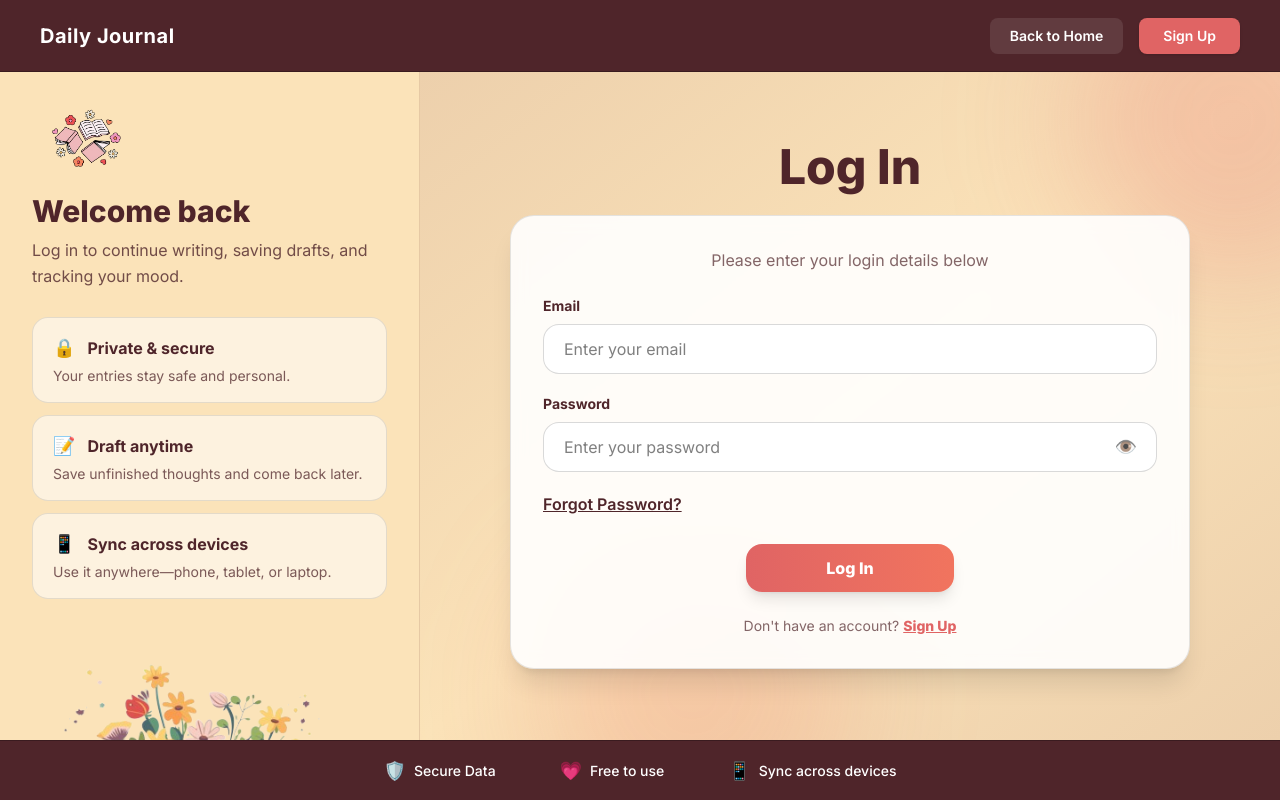
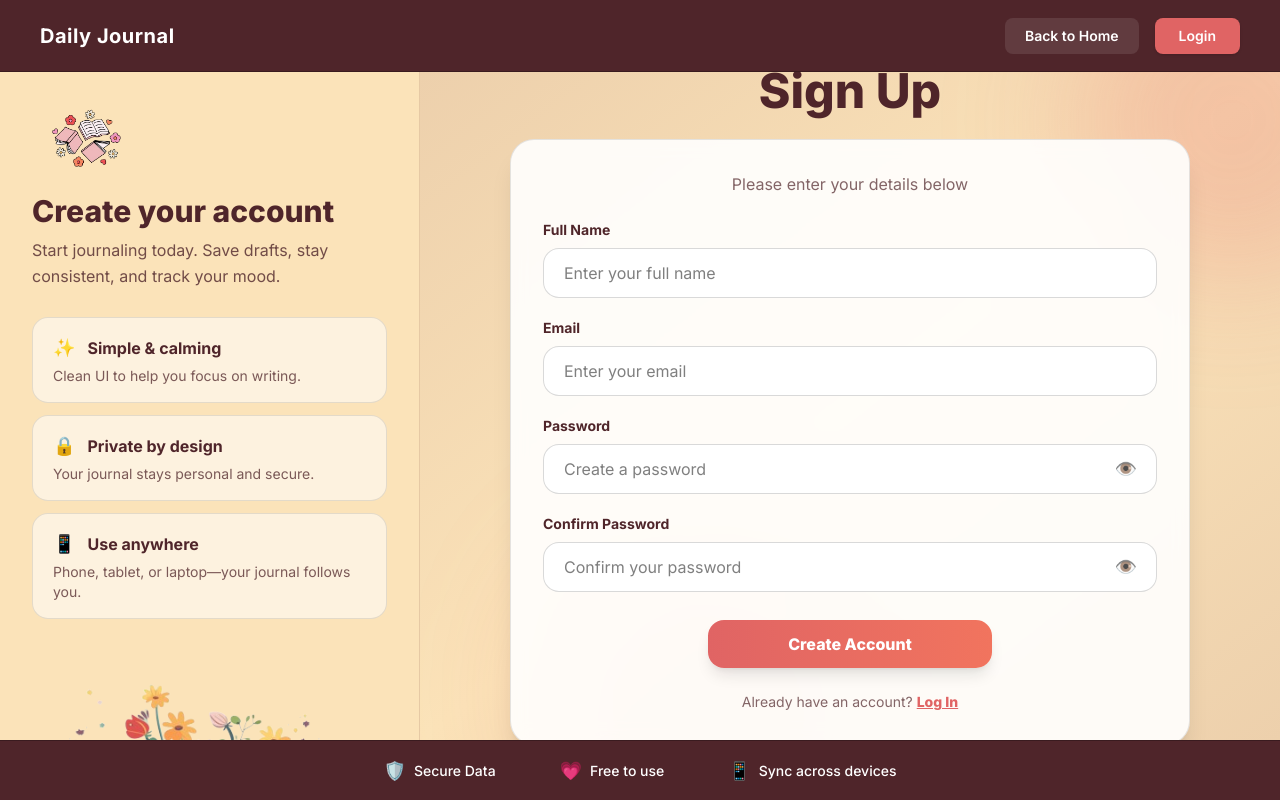
Before and after one commit to yeansreymom25-eng/daily-journal, a Next.js app: page /signup in a window 1280 px wide. Built offline with nearby package versions, Linux system fonts and the light colour scheme; no server answers.

Commit message:
Make UI responsive

```diff
--- a/app/(auth)/signup/page.tsx
+++ b/app/(auth)/signup/page.tsx
@@ -5,29 +5,46 @@ import { useState } from "react";
 import { useRouter } from "next/navigation";
 import { supabase } from "@/lib/supabase";
 
-export default function LoginPage() {
+export default function SignupPage() {
   const router = useRouter();
+  const [fullName, setFullName] = useState("");
   const [email, setEmail] = useState("");
   const [password, setPassword] = useState("");
+  const [confirmPassword, setConfirmPassword] = useState("");
+  const [loading, setLoading] = useState(false);
 
-  // eye toggle state
+  // eye toggle states
   const [showPassword, setShowPassword] = useState(false);
-
-  const [loading, setLoading] = useState(false);
+  const [showConfirmPassword, setShowConfirmPassword] = useState(false);
 
   async function onSubmit(e: React.FormEvent) {
     e.preventDefault();
+
+    if (password !== confirmPassword) {
+      alert("Passwords do not match.");
+      return;
+    }
+
     setLoading(true);
 
-    const { error } = await supabase.auth.signInWithPassword({
+    const { data, error } = await supabase.auth.signUp({
       email,
       password,
+      options: {
+        data: { full_name: fullName },
+      },
     });
 
     setLoading(false);
 
     if (error) {
       alert(error.message);
+      return;
+    }
+
+    if (!data.session) {
+      alert("Account created! Please check your email to confirm.");
+      router.push("/login");
       return;
     }
 
@@ -53,17 +70,17 @@ export default function LoginPage() {
             </Link>
 
             <Link
-              href="/signup"
+              href="/login"
               className="bg-[#e06464] hover:bg-[#f1745e] text-white text-sm px-4 sm:px-6 py-2 rounded-lg font-semibold shadow-sm transition"
             >
-              Sign Up
+              Login
             </Link>
           </div>
         </div>
       </header>
 
-      <main className="relative z-10 flex-1 flex overflow-hidden">
-        {/* Sidebar: hidden on small screens */}
+      <main className="relative z-10 flex flex-1 overflow-hidden">
+        {/* Sidebar hidden on small */}
         <aside className="hidden md:flex relative z-10 w-[420px] bg-[#fbe3b9] border-r border-[#e6c9a4] px-8 py-8 flex-col overflow-hidden">
           <div className="flex flex-col items-start">
             <img
@@ -72,38 +89,38 @@ export default function LoginPage() {
               className="w-[110px] h-auto"
             />
             <h2 className="mt-5 text-3xl font-extrabold text-[#4f252a]">
-              Welcome back
+              Create your account
             </h2>
             <p className="mt-2 text-[#4f252a]/80 text-base leading-relaxed">
-              Log in to continue writing, saving drafts, and tracking your mood.
+              Start journaling today. Save drafts, stay consistent, and track your mood.
             </p>
           </div>
 
           <div className="mt-7 space-y-3">
             <div className="rounded-2xl border border-black/10 bg-white/55 px-5 py-4">
               <div className="flex items-center gap-3 text-[#4f252a] font-bold text-base">
-                <span className="text-lg">🔒</span> Private & secure
+                <span className="text-lg">✨</span> Simple & calming
               </div>
               <p className="mt-1 text-[#4f252a]/75 text-sm">
-                Your entries stay safe and personal.
+                Clean UI to help you focus on writing.
               </p>
             </div>
 
             <div className="rounded-2xl border border-black/10 bg-white/55 px-5 py-4">
               <div className="flex items-center gap-3 text-[#4f252a] font-bold text-base">
-                <span className="text-lg">📝</span> Draft anytime
+                <span className="text-lg">🔒</span> Private by design
               </div>
               <p className="mt-1 text-[#4f252a]/75 text-sm">
-                Save unfinished thoughts and come back later.
+                Your journal stays personal and secure.
               </p>
             </div>
 
             <div className="rounded-2xl border border-black/10 bg-white/55 px-5 py-4">
               <div className="flex items-center gap-3 text-[#4f252a] font-bold text-base">
-                <span className="text-lg">📱</span> Sync across devices
+                <span className="text-lg">📱</span> Use anywhere
               </div>
               <p className="mt-1 text-[#4f252a]/75 text-sm">
-                Use it anywhere—phone, tablet, or laptop.
+                Phone, tablet, or laptop—your journal follows you.
               </p>
             </div>
           </div>
@@ -125,15 +142,29 @@ export default function LoginPage() {
           <div className="relative z-10 h-full flex items-center justify-center px-4 sm:px-6 md:px-10 py-6">
             <div className="w-full max-w-[680px]">
               <h1 className="text-4xl sm:text-5xl font-extrabold text-[#4f252a] text-center mb-6">
-                Log In
+                Sign Up
               </h1>
 
               <div className="bg-white/90 backdrop-blur border border-black/10 rounded-3xl p-6 sm:p-8 shadow-xl">
                 <p className="text-center text-[#4f252a]/70 mb-6 text-base">
-                  Please enter your login details below
+                  Please enter your details below
                 </p>
 
                 <form onSubmit={onSubmit} className="space-y-5">
+                  <div>
+                    <label className="block text-sm font-bold mb-2 text-[#4f252a]">
+                      Full Name
+                    </label>
+                    <input
+                      type="text"
+                      placeholder="Enter your full name"
+                      value={fullName}
+                      onChange={(e) => setFullName(e.target.value)}
+                      className="w-full border border-black/15 rounded-2xl px-5 py-3 text-base outline-none focus:ring-2 focus:ring-[#e06464]/30 bg-white"
+                      required
+                    />
+                  </div>
+
                   <div>
                     <label className="block text-sm font-bold mb-2 text-[#4f252a]">
                       Email
@@ -156,13 +187,12 @@ export default function LoginPage() {
                     <div className="relative">
                       <input
                         type={showPassword ? "text" : "password"}
-                        placeholder="Enter your password"
+                        placeholder="Create a password"
                         value={password}
                         onChange={(e) => setPassword(e.target.value)}
                         className="w-full border border-black/15 rounded-2xl px-5 py-3 pr-14 text-base outline-none focus:ring-2 focus:ring-[#e06464]/30 bg-white"
                         required
                       />
-
                       <button
                         type="button"
                         onClick={() => setShowPassword((v) => !v)}
@@ -174,13 +204,33 @@ export default function LoginPage() {
                     </div>
                   </div>
 
-                  <div className="text-base">
-                    <Link
-                      href="/forgot-password"
-                      className="text-[#4f252a] underline font-semibold hover:text-[#e06464] transition"
-                    >
-                      Forgot Password?
-                    </Link>
+                  <div>
+                    <label className="block text-sm font-bold mb-2 text-[#4f252a]">
+                      Confirm Password
+                    </label>
+
+                    <div className="relative">
+                      <input
+                        type={showConfirmPassword ? "text" : "password"}
+                        placeholder="Confirm your password"
+                        value={confirmPassword}
+                        onChange={(e) => setConfirmPassword(e.target.value)}
+                        className="w-full border border-black/15 rounded-2xl px-5 py-3 pr-14 text-base outline-none focus:ring-2 focus:ring-[#e06464]/30 bg-white"
+                        required
+                      />
+                      <button
+                        type="button"
+                        onClick={() => setShowConfirmPassword((v) => !v)}
+                        className="absolute right-5 top-1/2 -translate-y-1/2 text-lg opacity-80 hover:opacity-100 transition"
+                        aria-label={
+                          showConfirmPassword
+                            ? "Hide confirm password"
+                            : "Show confirm password"
+                        }
+                      >
+                        {showConfirmPassword ? "🙈" : "👁️"}
+                      </button>
+                    </div>
                   </div>
 
                   <div className="flex justify-center pt-2">
@@ -189,23 +239,23 @@ export default function LoginPage() {
                       disabled={loading}
                       className="px-14 sm:px-20 py-3 rounded-2xl text-base font-extrabold text-white bg-gradient-to-r from-[#e06464] to-[#f1745e] shadow-lg hover:shadow-xl hover:-translate-y-0.5 transition disabled:opacity-60"
                     >
-                      {loading ? "Logging in..." : "Log In"}
+                      {loading ? "Creating..." : "Create Account"}
                     </button>
                   </div>
 
                   <p className="text-center text-sm text-[#4f252a]/70 pt-1">
-                    Don&apos;t have an account?{" "}
+                    Already have an account?{" "}
                     <Link
-                      href="/signup"
+                      href="/login"
                       className="text-[#e06464] underline font-extrabold"
                     >
-                      Sign Up
+                      Log In
                     </Link>
                   </p>
                 </form>
               </div>
 
-              {/* Mobile-only Book-flower so it still appears */}
+              {/* Mobile-only Book-flower */}
               <div className="md:hidden mt-8 flex justify-center">
                 <img
                   src="/images/Book-flower.png"
```
